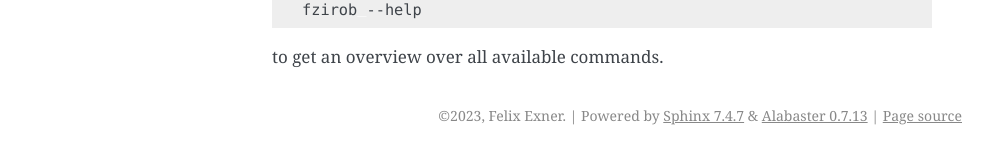
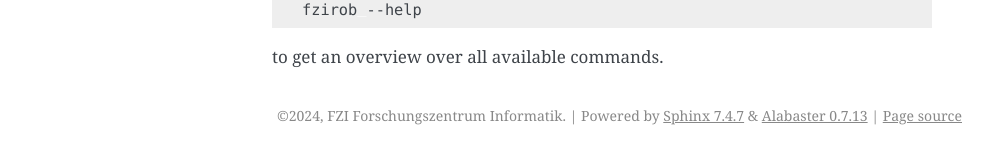
Before and after one commit to fzi-forschungszentrum-informatik/robot_folders, a Sphinx documentation site: the page built from docs/index.rst, in a window 1280 px wide. Shown: the part 2119-2271 px from the top of the page, without its empty margins (148-1141 px from the left). Built offline with Sphinx 7.4.7, drawn with Linux system fonts in a browser that asks for light colours.

Commit message:
Fix copyright information in documentation

```diff
--- a/docs/conf.py
+++ b/docs/conf.py
@@ -7,9 +7,9 @@
 # https://www.sphinx-doc.org/en/master/usage/configuration.html#project-information
 
 project = 'robot_folders'
-copyright = '2023, Felix Exner'
+copyright = '2024, FZI Forschungszentrum Informatik'
 author = 'Felix Exner'
-release = '0.3.1'
+release = '0.3.3'
 
 # -- General configuration ---------------------------------------------------
 # https://www.sphinx-doc.org/en/master/usage/configuration.html#general-configuration
```
